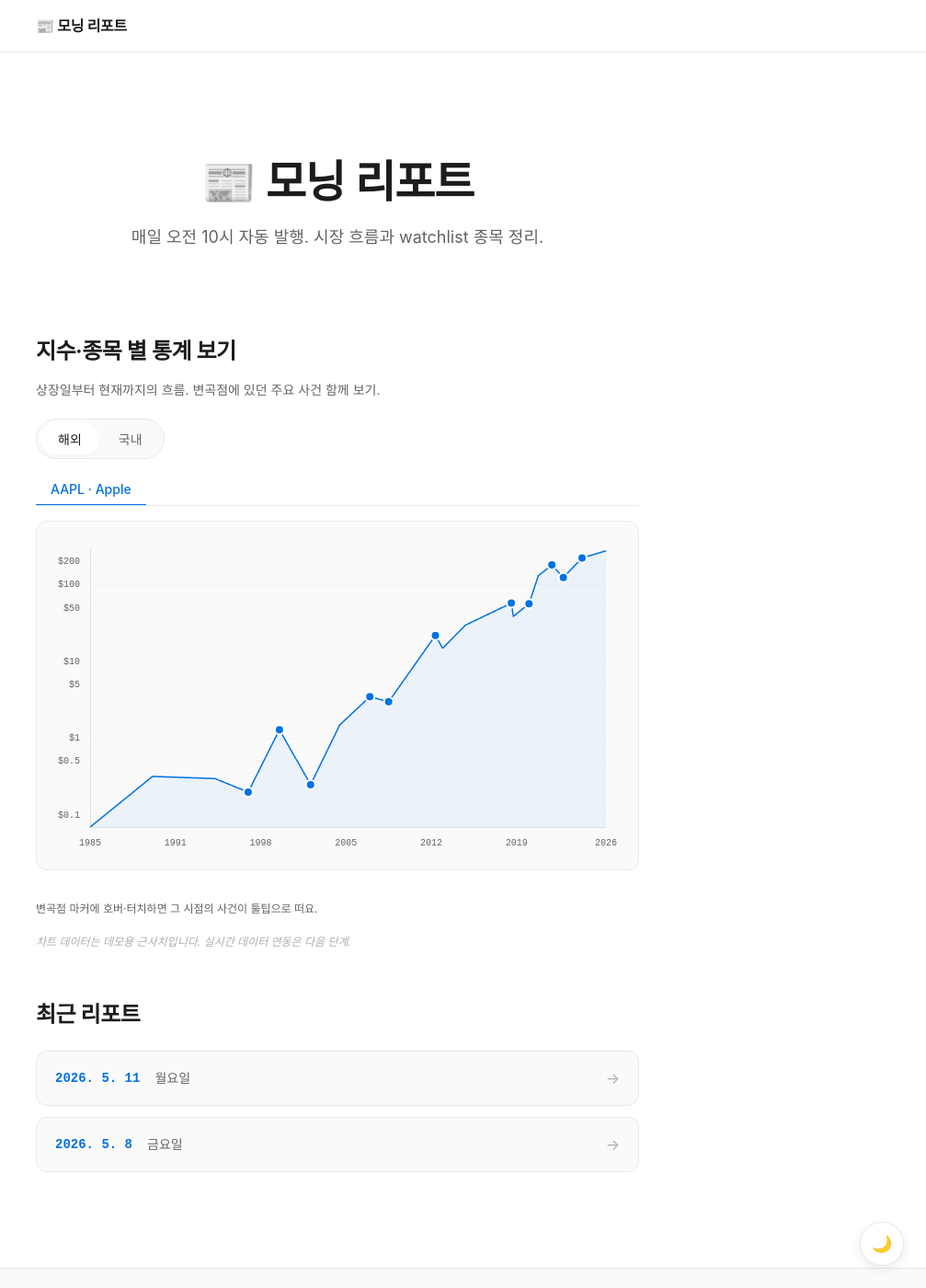
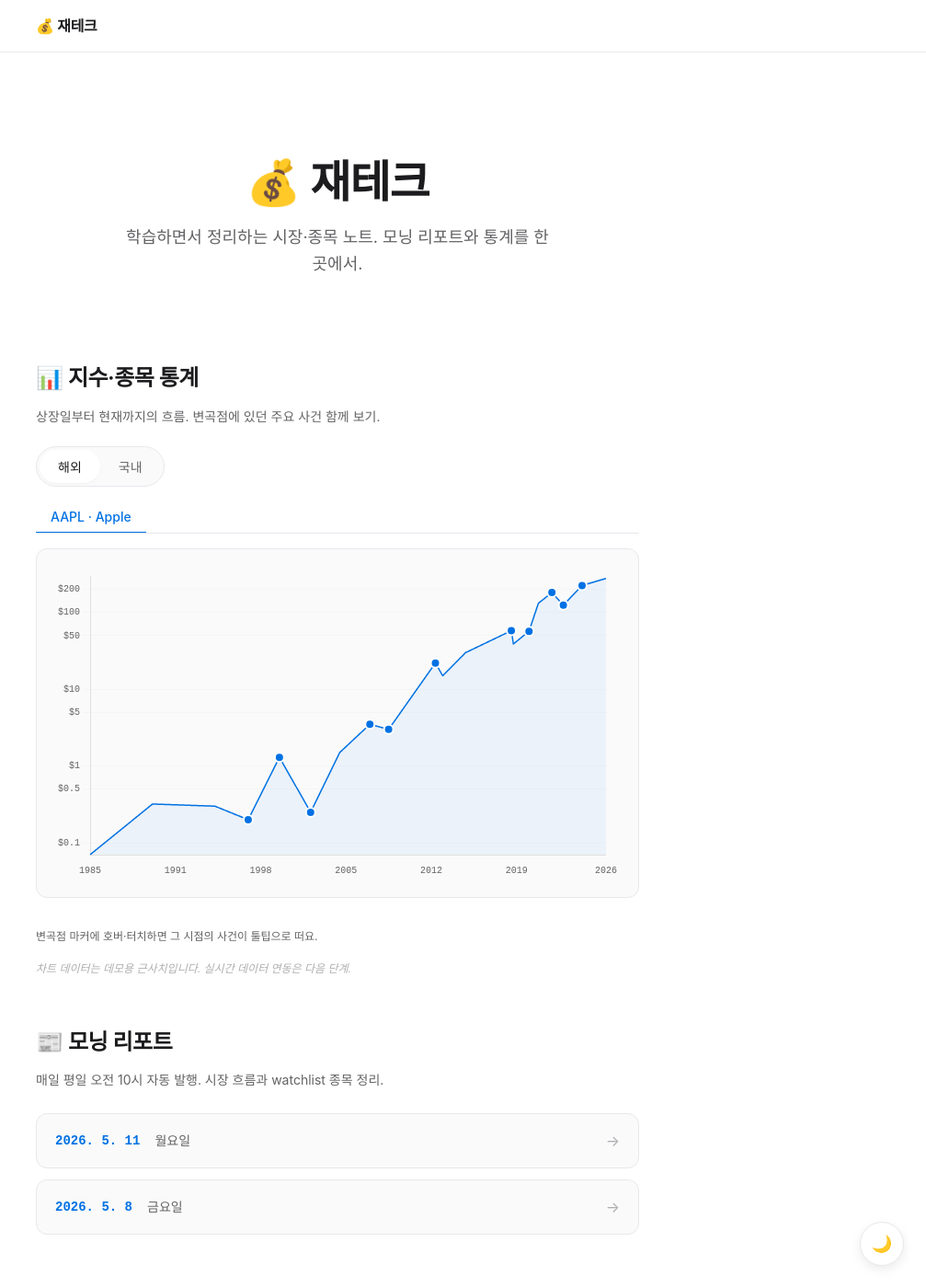
Before and after one commit to jinyeung0618/morning-report, a Jekyll site: the page built from index.md, in a window 1280 px wide and 1400 px high. Shown: the whole window at 92% size, without its empty margins (273-1280 px from the left). Built offline with Jekyll 4.4.1, drawn with Linux system fonts in a browser that asks for light colours; some of the changed text lies outside the part shown.

Commit message:
Rebrand to 재테크 hub: two sections (통계 + 모닝 리포트) on home

```diff
--- a/_config.yml
+++ b/_config.yml
@@ -1,5 +1,5 @@
-title: 📰 모닝 리포트
-description: 매일 10시 자동 발행되는 시장·뉴스 리포트
+title: 💰 재테크
+description: 학습하면서 정리하는 시장·종목 노트. 모닝 리포트와 통계.
 author: 최진영(Kcarl)
 
 permalink: /:year/:month/:day/
--- a/_layouts/default.html
+++ b/_layouts/default.html
@@ -13,7 +13,7 @@
 <body>
   <header class="site-header">
     <div class="container">
-      <a href="{{ '/' | relative_url }}" class="site-title">📰 모닝 리포트</a>
+      <a href="{{ '/' | relative_url }}" class="site-title">💰 재테크</a>
       {% if page.url != '/' %}
       <a href="{{ '/' | relative_url }}" class="back-link">← 목록</a>
       {% endif %}
@@ -40,7 +40,7 @@
 
   <footer class="site-footer">
     <div class="container">
-      <p>매일 10:03 자동 발행 · Author: <strong>최진영(Kcarl)</strong></p>
+      <p>Author: <strong>최진영(Kcarl)</strong> · 모닝 리포트는 매일 평일 10:03 자동 발행</p>
       <p class="disclaimer">학습·정보 공유 목적. 매수·매도 추천 아님.</p>
     </div>
   </footer>
--- a/index.md
+++ b/index.md
@@ -1,16 +1,16 @@
 ---
 layout: default
-title: 모닝 리포트
+title: 재테크
 charts: true
 ---
 
 <section class="hero">
-  <h1>📰 모닝 리포트</h1>
-  <p class="subtitle">매일 오전 10시 자동 발행. 시장 흐름과 watchlist 종목 정리.</p>
+  <h1>💰 재테크</h1>
+  <p class="subtitle">학습하면서 정리하는 시장·종목 노트. 모닝 리포트와 통계를 한 곳에서.</p>
 </section>
 
 <section class="stats-section">
-  <h2>지수·종목 별 통계 보기</h2>
+  <h2>📊 지수·종목 통계</h2>
   <p class="stats-meta">상장일부터 현재까지의 흐름. 변곡점에 있던 주요 사건 함께 보기.</p>
 
   <div class="stats-region-tabs" role="tablist">
@@ -30,16 +30,19 @@ charts: true
   <p class="stats-disclaimer">차트 데이터는 데모용 근사치입니다. 실시간 데이터 연동은 다음 단계.</p>
 </section>
 
-<h2>최근 리포트</h2>
+<section class="reports-section">
+  <h2>📰 모닝 리포트</h2>
+  <p class="stats-meta">매일 평일 오전 10시 자동 발행. 시장 흐름과 watchlist 종목 정리.</p>
 
-<ul class="report-list">
-{% for post in site.posts %}
-  <li>
-    <a href="{{ post.url | relative_url }}">
-      <span class="date">{{ post.date | date: "%Y. %-m. %-d" }}</span>
-      <span class="weekday">{{ post.date | date: "%a" | replace: "Mon", "월요일" | replace: "Tue", "화요일" | replace: "Wed", "수요일" | replace: "Thu", "목요일" | replace: "Fri", "금요일" | replace: "Sat", "토요일" | replace: "Sun", "일요일" }}</span>
-      <span class="arrow" aria-hidden="true">→</span>
-    </a>
-  </li>
-{% endfor %}
-</ul>
+  <ul class="report-list">
+  {% for post in site.posts %}
+    <li>
+      <a href="{{ post.url | relative_url }}">
+        <span class="date">{{ post.date | date: "%Y. %-m. %-d" }}</span>
+        <span class="weekday">{{ post.date | date: "%a" | replace: "Mon", "월요일" | replace: "Tue", "화요일" | replace: "Wed", "수요일" | replace: "Thu", "목요일" | replace: "Fri", "금요일" | replace: "Sat", "토요일" | replace: "Sun", "일요일" }}</span>
+        <span class="arrow" aria-hidden="true">→</span>
+      </a>
+    </li>
+  {% endfor %}
+  </ul>
+</section>
```
